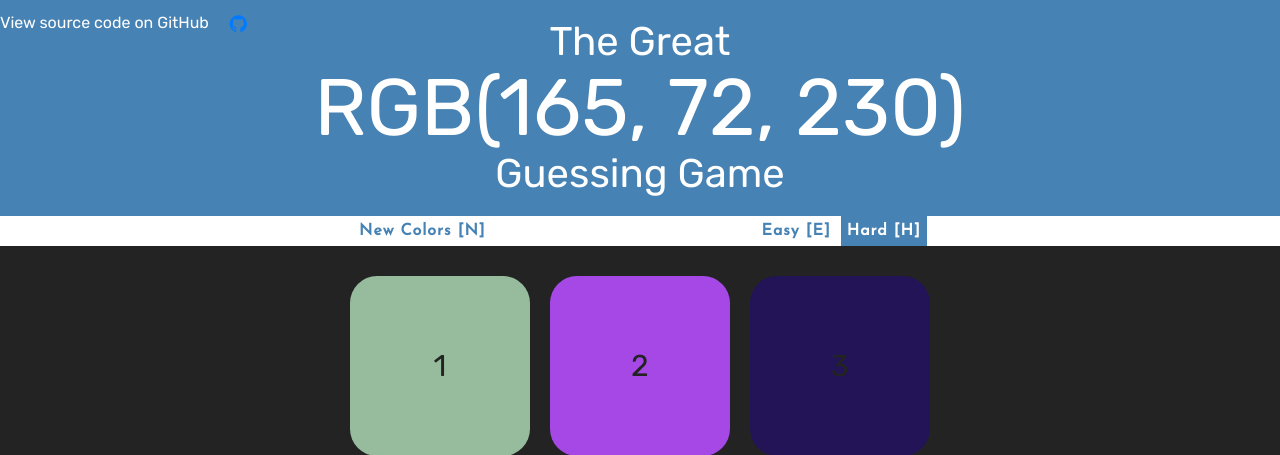
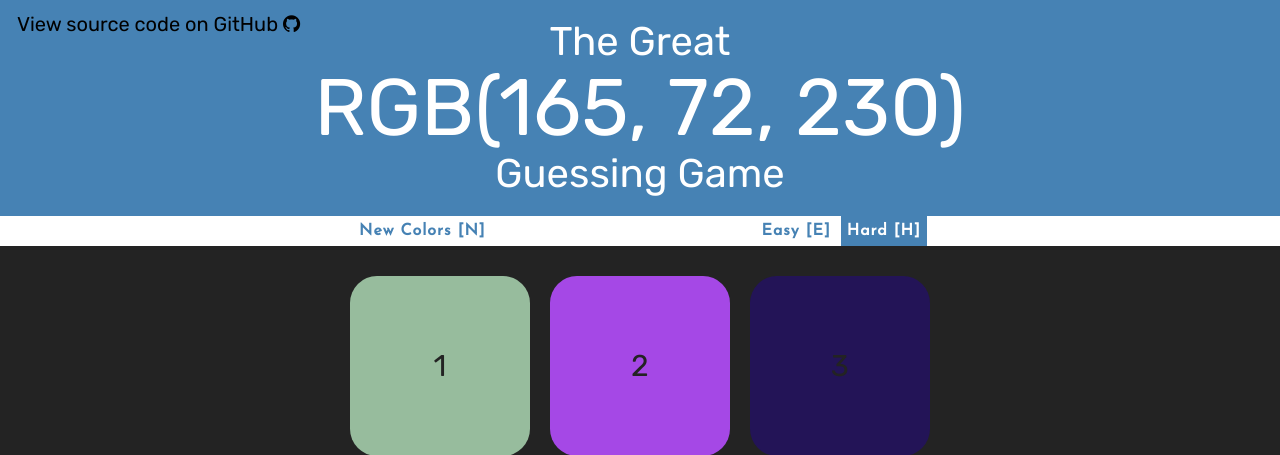
Before and after one commit to Garrison88/rgb-guessing-game, a PHP site: page /game-page.html in a window 1280 px wide. Shown: the top 455 px of the page. Run offline with PHP 8.4, Linux system fonts and the light colour scheme.

Commit message:
change style of GitHub button

```diff
--- a/game-page.html
+++ b/game-page.html
@@ -24,9 +24,9 @@
 
 	<body>
 		<div id="share-bar">
-			<p>View source code on GitHub
-				<a href="https://github.com/Garrison88/rgb-guessing-game" class="btn btn-lg btn-social-icon btn-reddit">
-    			<span class="fa fa-github"></span>
+			<p>
+				<a id="share-bar" href="https://github.com/Garrison88/rgb-guessing-game" class="btn btn-lg btn-social-icon btn-reddit">
+    			View source code on GitHub <span class="fa fa-github"></span>
   				</a>
 			</p>
 		</div>
--- a/stylesheet.css
+++ b/stylesheet.css
@@ -6,7 +6,7 @@ html, body {
 }
 
 #share-bar {
-	color: white;
+	color: black;
 	float: right;
 	position: absolute;
 }
@@ -30,7 +30,6 @@ button {
 	color: steelblue;
 	font-size: inherit;
 	font-family: 'Josefin Sans', sans-serif;
-	outline: none;
 	letter-spacing: 1px;
 	transition: all 0.3s;
 	-webkit-transition: all 0.3s;
@@ -75,7 +74,6 @@ button:hover {
 	display: inline-block;
 	width: 20%;
 	font-family: 'Josefin Sans', sans-serif;
-	/*text-transform: lowercase;*/
 }
 
 #colorDisplay {
```
